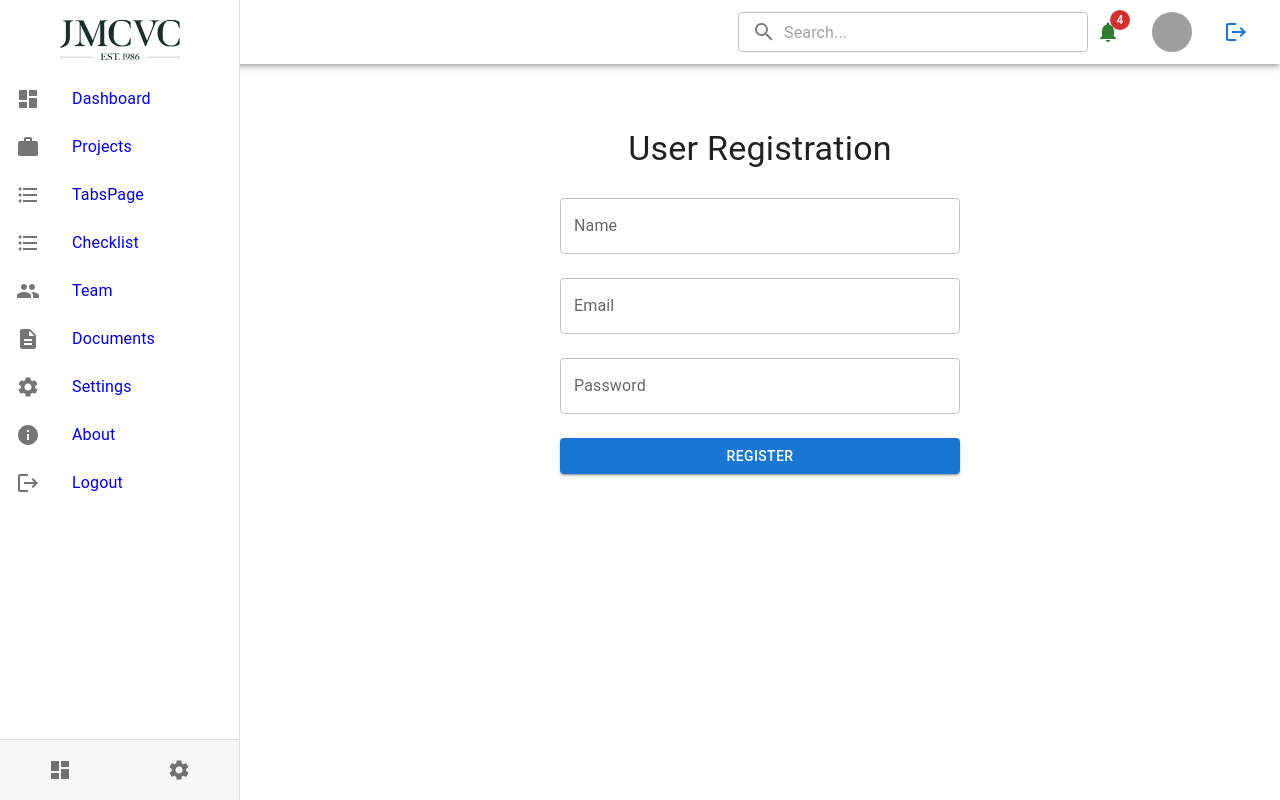
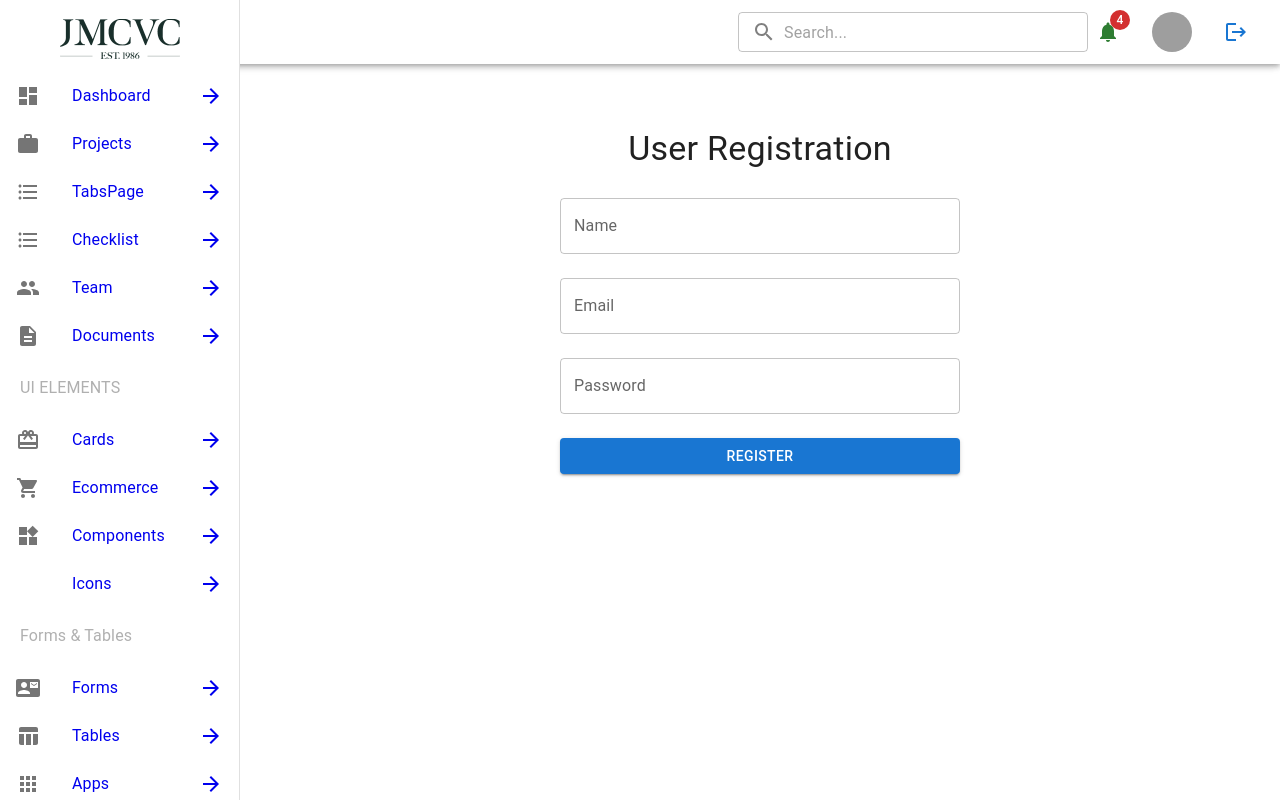
Before and after one commit to mussawir/jmcfrontend, a React (Create React App) app: page /register in a window 1280 px wide. Built offline with nearby package versions, Linux system fonts and the light colour scheme; grey boxes are pictures that could not be loaded.

Commit message:
update drawer component

```diff
--- a/src/components/DrawerComponent.tsx
+++ b/src/components/DrawerComponent.tsx
@@ -7,9 +7,30 @@ import FormatListBulletedIcon from '@mui/icons-material/FormatListBulleted'; //
 import PeopleIcon from '@mui/icons-material/People'; // For Team
 import SettingsIcon from '@mui/icons-material/Settings';
 import LogoutIcon from '@mui/icons-material/Logout';
+import CardGiftcardIcon from '@mui/icons-material/CardGiftcard'; // For Cards
+import ShoppingCartIcon from '@mui/icons-material/ShoppingCart'; // For Ecommerce
+import WidgetsIcon from '@mui/icons-material/Widgets'; // For Components
+import IconButton from '@mui/material/IconButton';
+import ContactMailIcon from '@mui/icons-material/ContactMail'; // For Forms
+import TableChartIcon from '@mui/icons-material/TableChart'; // For Tables
+import AppsIcon from '@mui/icons-material/Apps'; // For Apps
+import LockIcon from '@mui/icons-material/Lock'; // For Authentication
+import AccountCircleIcon from '@mui/icons-material/AccountCircle'; // For User Profile
+import TimelineIcon from '@mui/icons-material/Timeline'; // For Timeline
+import PagesIcon from '@mui/icons-material/Pages'; // For Pages
+import HelpOutlineIcon from '@mui/icons-material/HelpOutline'; // For FAQ
+import AttachMoneyIcon from '@mui/icons-material/AttachMoney'; // For Pricing
+
+// New icons for Charts, Maps, Menu Levels, Documentation, and Support
+import BarChartIcon from '@mui/icons-material/BarChart'; // For Charts
+import MapIcon from '@mui/icons-material/Map'; // For Maps
+import MenuIcon from '@mui/icons-material/Menu'; // For Menu Levels
+import BookIcon from '@mui/icons-material/Book'; // For Documentation
+import SupportIcon from '@mui/icons-material/Support'; // For Support
+import ArrowForwardIcon from '@mui/icons-material/ArrowForward'; // Right Arrow Icon
+
 import { Link } from 'react-router-dom';
 import logojmc from '../images/jmcvc-dark-logo.png';
-import InfoIcon from '@mui/icons-material/Info';
 
 const drawerWidth = 240;
 
@@ -37,12 +58,13 @@ const DrawerComponent = () => {
       </Toolbar>
 
       {/* Menu List */}
-      <List sx={{ flexGrow: 1 }}> {/* FlexGrow allows the main list to take available space */}
+      <List sx={{ flexGrow: 1 }}>
         <ListItem component={Link} to="/dashboard">
           <ListItemIcon>
             <DashboardIcon />
           </ListItemIcon>
           <ListItemText primary="Dashboard" />
+          <ArrowForwardIcon sx={{ marginLeft: 'auto' }} />
         </ListItem>
 
         <ListItem component={Link} to="/projects">
@@ -50,21 +72,23 @@ const DrawerComponent = () => {
             <WorkIcon />
           </ListItemIcon>
           <ListItemText primary="Projects" />
+          <ArrowForwardIcon sx={{ marginLeft: 'auto' }} />
         </ListItem>
+
         <ListItem component={Link} to="/tabspage">
           <ListItemIcon>
             <FormatListBulletedIcon />
           </ListItemIcon>
           <ListItemText primary="TabsPage" />
+          <ArrowForwardIcon sx={{ marginLeft: 'auto' }} />
         </ListItem>
-
-
 
         <ListItem component={Link} to="/checklist">
           <ListItemIcon>
             <FormatListBulletedIcon />
           </ListItemIcon>
           <ListItemText primary="Checklist" />
+          <ArrowForwardIcon sx={{ marginLeft: 'auto' }} />
         </ListItem>
 
         <ListItem component={Link} to="/team">
@@ -72,6 +96,7 @@ const DrawerComponent = () => {
             <PeopleIcon />
           </ListItemIcon>
           <ListItemText primary="Team" />
+          <ArrowForwardIcon sx={{ marginLeft: 'auto' }} />
         </ListItem>
 
         <ListItem component={Link} to="/documents">
@@ -79,55 +104,155 @@ const DrawerComponent = () => {
             <DescriptionIcon />
           </ListItemIcon>
           <ListItemText primary="Documents" />
+          <ArrowForwardIcon sx={{ marginLeft: 'auto' }} />
         </ListItem>
 
-        <ListItem component={Link} to="/settings">
+        {/* New Sections */}
+        <p style={{ color: '#B0B0B0', textAlign: 'left', marginLeft: 20 }}>UI ELEMENTS</p>
+        <ListItem component={Link} to="/cards">
           <ListItemIcon>
-            <SettingsIcon />
+            <CardGiftcardIcon />
           </ListItemIcon>
-          <ListItemText primary="Settings" />
+          <ListItemText primary="Cards" />
+          <ArrowForwardIcon sx={{ marginLeft: 'auto' }} />
         </ListItem>
 
-         <ListItem component={Link} to="/about">
+        <ListItem component={Link} to="/ecommerce">
           <ListItemIcon>
-            <InfoIcon />
+            <ShoppingCartIcon />
           </ListItemIcon>
-          <ListItemText primary="About" />
+          <ListItemText primary="Ecommerce" />
+          <ArrowForwardIcon sx={{ marginLeft: 'auto' }} />
         </ListItem>
 
-        <ListItem component={Link} to="/logout">
+        <ListItem component={Link} to="/components">
           <ListItemIcon>
-            <LogoutIcon />
+            <WidgetsIcon />
           </ListItemIcon>
-          <ListItemText primary="Logout" />
+          <ListItemText primary="Components" />
+          <ArrowForwardIcon sx={{ marginLeft: 'auto' }} />
+        </ListItem>
+
+        <ListItem component={Link} to="/icons">
+          <ListItemIcon>
+            <IconButton />
+          </ListItemIcon>
+          <ListItemText primary="Icons" />
+          <ArrowForwardIcon sx={{ marginLeft: 'auto' }} />
+        </ListItem>
+
+        <p style={{ color: '#B0B0B0', textAlign: 'left', marginLeft: 20 }}>Forms & Tables</p>
+
+        <ListItem component={Link} to="/forms">
+          <ListItemIcon>
+            <ContactMailIcon />
+          </ListItemIcon>
+          <ListItemText primary="Forms" />
+          <ArrowForwardIcon sx={{ marginLeft: 'auto' }} />
+        </ListItem>
+
+        <ListItem component={Link} to="/tables">
+          <ListItemIcon>
+            <TableChartIcon />
+          </ListItemIcon>
+          <ListItemText primary="Tables" />
+          <ArrowForwardIcon sx={{ marginLeft: 'auto' }} />
+        </ListItem>
+
+        <ListItem component={Link} to="/apps">
+          <ListItemIcon>
+            <AppsIcon />
+          </ListItemIcon>
+          <ListItemText primary="Apps" />
+          <ArrowForwardIcon sx={{ marginLeft: 'auto' }} />
+        </ListItem>
+
+        <p style={{ color: '#B0B0B0', textAlign: 'left', marginLeft: 20 }}>Pages</p>
+
+        <ListItem component={Link} to="/authentication">
+          <ListItemIcon>
+            <LockIcon />
+          </ListItemIcon>
+          <ListItemText primary="Authentication" />
+          <ArrowForwardIcon sx={{ marginLeft: 'auto' }} />
+        </ListItem>
+
+        <ListItem component={Link} to="/userprofile">
+          <ListItemIcon>
+            <AccountCircleIcon />
+          </ListItemIcon>
+          <ListItemText primary="User Profile" />
+          <ArrowForwardIcon sx={{ marginLeft: 'auto' }} />
+        </ListItem>
+
+        <ListItem component={Link} to="/timeline">
+          <ListItemIcon>
+            <TimelineIcon />
+          </ListItemIcon>
+          <ListItemText primary="Timeline" />
+          <ArrowForwardIcon sx={{ marginLeft: 'auto' }} />
+        </ListItem>
+
+        <ListItem component={Link} to="/pages">
+          <ListItemIcon>
+            <PagesIcon />
+          </ListItemIcon>
+          <ListItemText primary="Pages" />
+          <ArrowForwardIcon sx={{ marginLeft: 'auto' }} />
+        </ListItem>
+
+        <ListItem component={Link} to="/faq">
+          <ListItemIcon>
+            <HelpOutlineIcon />
+          </ListItemIcon>
+          <ListItemText primary="FAQ" />
+          <ArrowForwardIcon sx={{ marginLeft: 'auto' }} />
+        </ListItem>
+
+        <ListItem component={Link} to="/pricing">
+          <ListItemIcon>
+            <AttachMoneyIcon />
+          </ListItemIcon>
+          <ListItemText primary="Pricing" />
+          <ArrowForwardIcon sx={{ marginLeft: 'auto' }} />
+        </ListItem>
+
+        <p style={{ color: '#B0B0B0', textAlign: 'left', marginLeft: 20 }}>Charts & Maps</p>
+
+        <ListItem component={Link} to="/charts">
+          <ListItemIcon>
+            <BarChartIcon />
+          </ListItemIcon>
+          <ListItemText primary="Charts" />
+          <ArrowForwardIcon sx={{ marginLeft: 'auto' }} />
+        </ListItem>
+
+        <ListItem component={Link} to="/maps">
+          <ListItemIcon>
+            <MapIcon />
+          </ListItemIcon>
+          <ListItemText primary="Maps" />
+          <ArrowForwardIcon sx={{ marginLeft: 'auto' }} />
+        </ListItem>
+
+        <p style={{ color: '#B0B0B0', textAlign: 'left', marginLeft: 20 }}>Support</p>
+
+        <ListItem component={Link} to="/support">
+          <ListItemIcon>
+            <SupportIcon />
+          </ListItemIcon>
+          <ListItemText primary="Support" />
+          <ArrowForwardIcon sx={{ marginLeft: 'auto' }} />
+        </ListItem>
+
+        <ListItem component={Link} to="/documentation">
+          <ListItemIcon>
+            <BookIcon />
+          </ListItemIcon>
+          <ListItemText primary="Documentation" />
+          <ArrowForwardIcon sx={{ marginLeft: 'auto' }} />
         </ListItem>
       </List>
-
-      {/* Footer Tab Bar */}
-      <Box
-        sx={{
-          position: 'relative',
-          bottom: 0,
-          width: '100%',
-          borderTop: '1px solid #e0e0e0',
-          display: 'flex',
-          justifyContent: 'space-evenly',
-          padding: '10px 0',
-          backgroundColor: '#f7f7f7',
-        }}
-      >
-        <ListItem component={Link} to="/dashboard" sx={{ justifyContent: 'center' }}>
-          <ListItemIcon sx={{ minWidth: 'auto' }}>
-            <DashboardIcon />
-          </ListItemIcon>
-        </ListItem>
-
-        <ListItem component={Link} to="/settings" sx={{ justifyContent: 'center' }}>
-          <ListItemIcon sx={{ minWidth: 'auto' }}>
-            <SettingsIcon />
-          </ListItemIcon>
-        </ListItem>
-      </Box>
     </Drawer>
   );
 };
```
